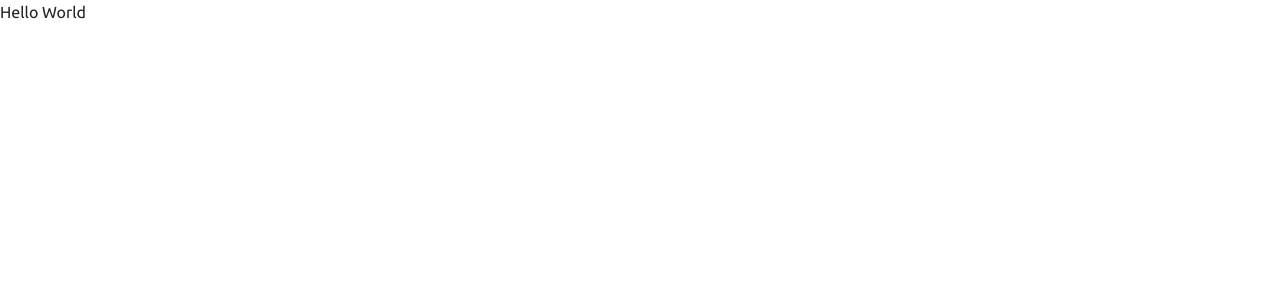
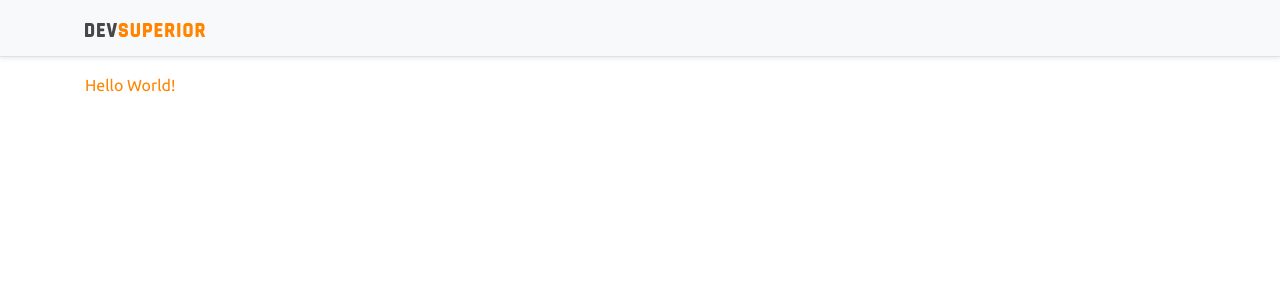
Before and after one commit to DanielAraldi/DS-Vendas, a React (Create React App) app in the folder frontend/: page / in a window 1280 px wide. Shown: the top 300 px of the page. Built offline with nearby package versions, Linux system fonts and the light colour scheme.

Commit message:
feat: create NavBar component

```diff
--- a/frontend/src/App.tsx
+++ b/frontend/src/App.tsx
@@ -1,5 +1,14 @@
+import NavBar from "components/NavBar";
+
 function App() {
-  return <div>Hello World</div>;
+  return (
+    <>
+      <NavBar />
+      <div className="container">
+        <div className="text-primary">Hello World!</div>
+      </div>
+    </>
+  );
 }
 
 export default App;
--- /dev/null
+++ b/frontend/src/components/NavBar/index.tsx
@@ -0,0 +1,15 @@
+import ImageDsDark from "../../assets/images/ds-dark.svg";
+
+function NavBar() {
+  return (
+    <div className="d-flex flex-column flex-md-row align-items-center p-3 px-md-4 mb-3 bg-light border-bottom shadow-sm">
+      <div className="container">
+        <nav className="my-2 my-md-0 mr-md-3">
+          <img src={ImageDsDark} alt="DevSuperior" width="120" />
+        </nav>
+      </div>
+    </div>
+  );
+}
+
+export default NavBar;
```
